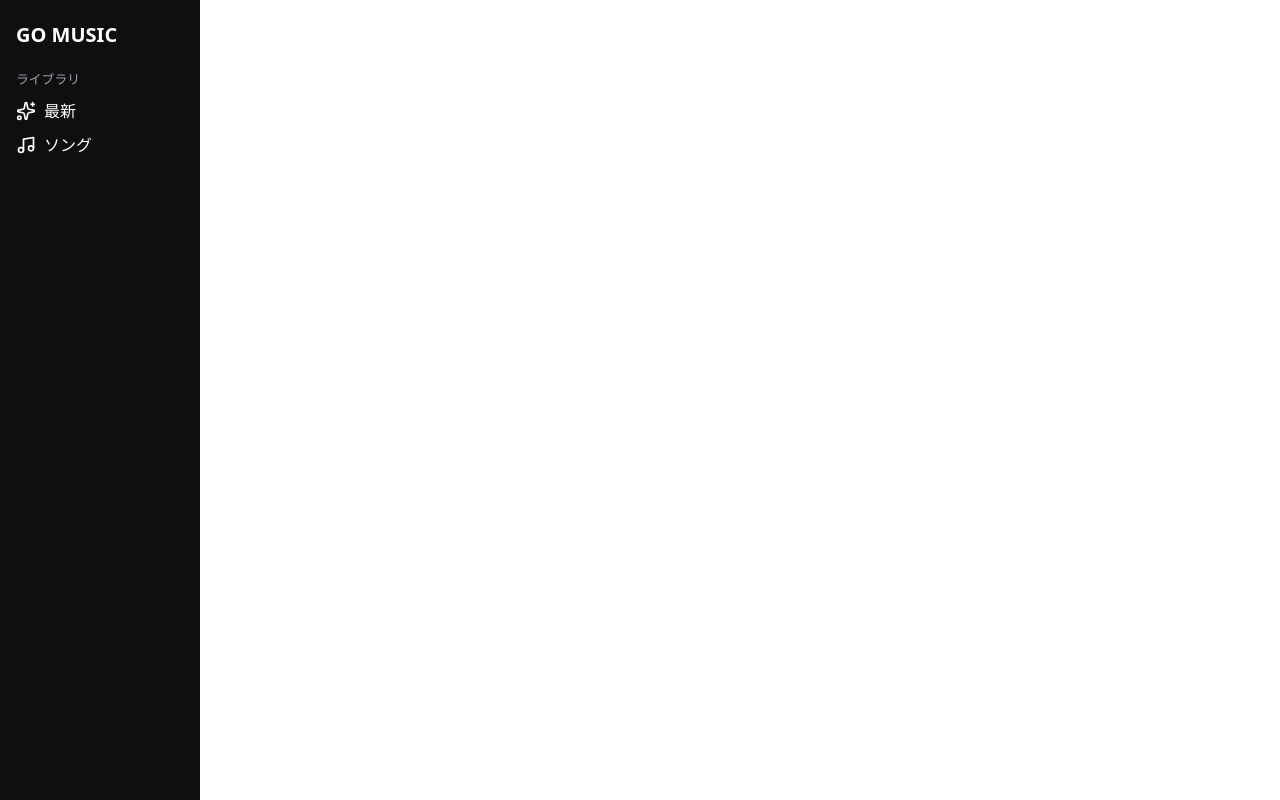
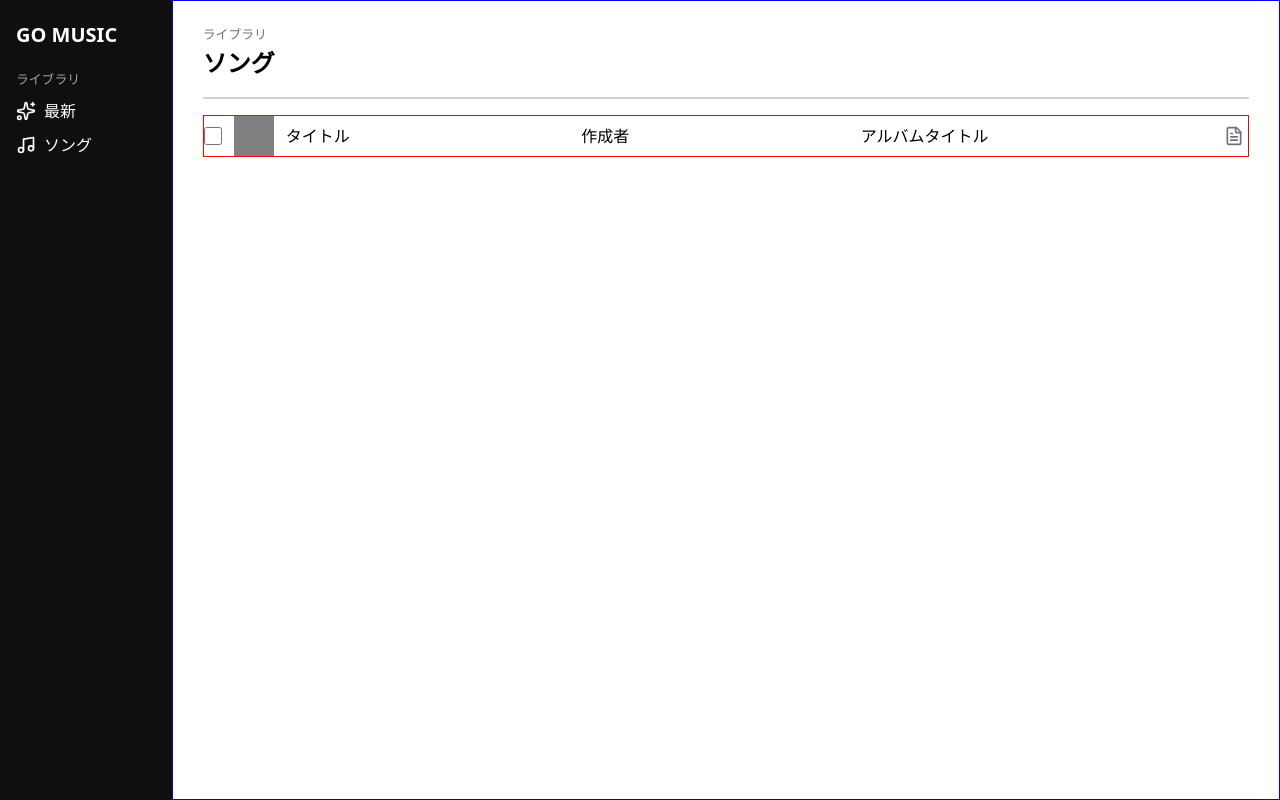
Before and after one commit to pathfinder-3030/go-music, a Next.js app: page / in a window 1280 px wide. Built offline with nearby package versions, Linux system fonts and the light colour scheme.

Commit message:
add：ソングリストアイテムの作成

```diff
--- a/src/app/page.tsx
+++ b/src/app/page.tsx
@@ -1,13 +1,66 @@
+"use client";
+
+import { useState } from "react";
+import { FileText } from "lucide-react";
 import Menu from "./components/menu";
 
 export default function Home() {
+  const [checked, setChecked] = useState(false);
+
   return (
-    <div
-      style={{ display: "flex", justifyContent: "space-between", width: "100%", height: "100vh" }}
-    >
+    <div style={{ display: "flex", width: "100%", height: "100vh" }}>
       <Menu />
       {/* コンテンツ */}
-      <div></div>
+      <div
+        style={{ width: "100%", height: "100%", border: "1px solid blue", padding: "20px 30px" }}
+      >
+        <div style={{ borderBottom: "2.5px solid #d1d5db", paddingBottom: "16px" }}>
+          <span style={{ fontSize: "0.8rem", color: "#6b7280" }}>ライブラリ</span>
+          <p style={{ fontSize: "1.5rem", fontWeight: "bold", lineHeight: 1.5 }}>ソング</p>
+        </div>
+        <div>
+          <div
+            style={{
+              display: "flex",
+              alignItems: "center",
+              marginTop: "16px",
+              justifyContent: "space-between",
+              border: "1px solid red",
+            }}
+          >
+            <div style={{ display: "flex", gap: "12px", alignItems: "center" }}>
+              <input
+                type='checkbox'
+                checked={checked}
+                onChange={(e) => setChecked(e.target.checked)}
+                style={{ width: "18px", height: "18px", cursor: "pointer" }}
+              />
+              <div style={{ width: "40px", height: "40px", background: "gray" }}></div>
+              <p>タイトル</p>
+            </div>
+            <div>
+              <p>作成者</p>
+            </div>
+            <div>
+              <p>アルバムタイトル</p>
+            </div>
+            <button
+              onClick={() => console.log("歌詞ボタンクリック")}
+              style={{
+                background: "transparent",
+                border: "none",
+                cursor: "pointer",
+                padding: "4px",
+                display: "flex",
+                alignItems: "center",
+                justifyContent: "center",
+              }}
+            >
+              <FileText size={20} color='#6b7280' />
+            </button>
+          </div>
+        </div>
+      </div>
       {/* コンテンツ */}
     </div>
   );
```
